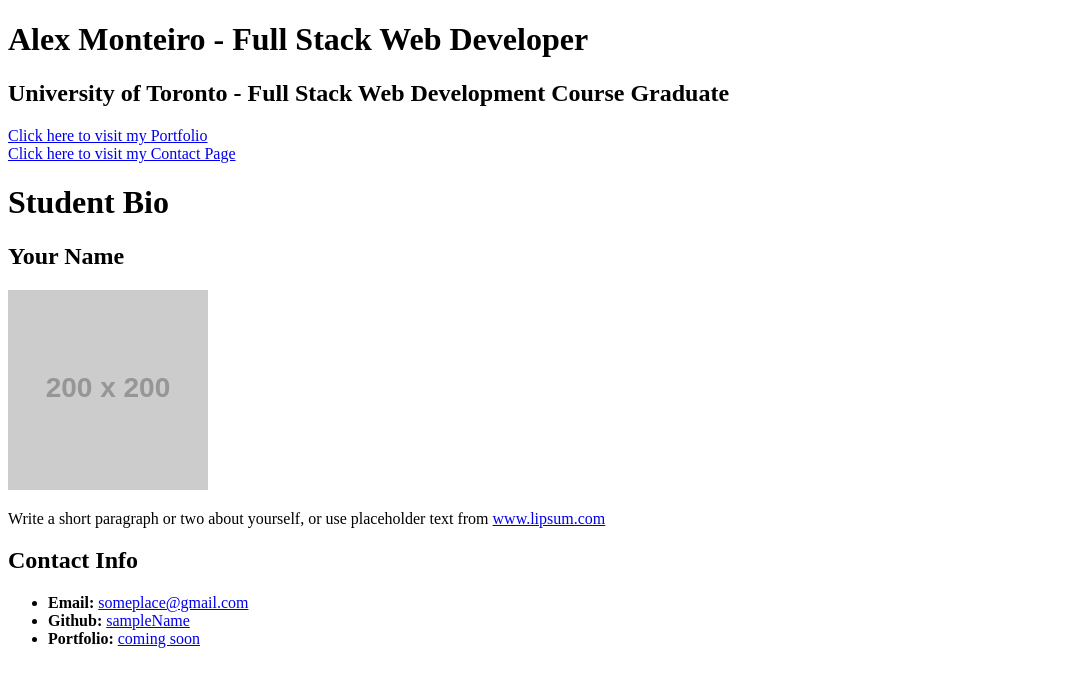
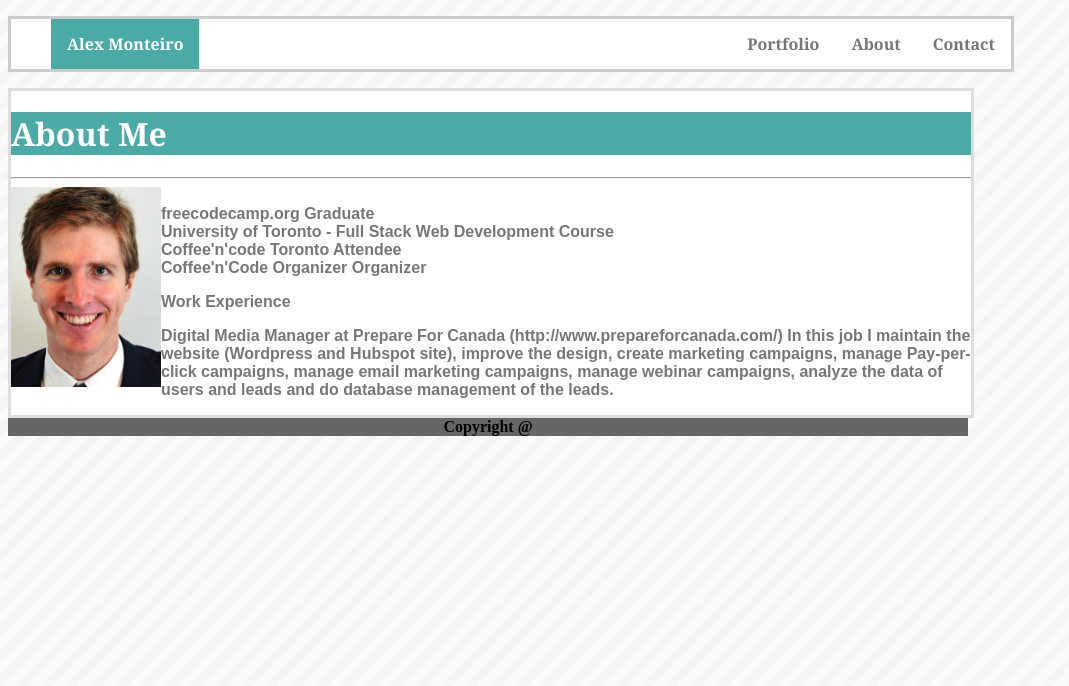
Before and after one commit to alexjmcm/Basic-Portfolio, a plain HTML site: page index.html in a window 1280 px wide. Shown: the whole page, without its empty margins (0-1069 px from the left). Drawn offline with Linux system fonts and the light colour scheme; files that its build step writes are made by us from their sources; placeholder pictures from the web are drawn by us.

Commit message:
index.html created

```diff
--- a/assets/css/style.css
+++ b/assets/css/style.css
@@ -1,3 +1,65 @@
-h1 {
+ul {
+    list-style-type: none;
+    overflow: hidden;
+    background-color: #ffffff;
+    border-color: #cccccc;
+    border-style: solid;
+    width: 960px;
 
 }
+
+li {
+    float: left;
+}
+
+li a {
+    display: block;
+    color: #777777;
+    text-align: center;
+    padding: 14px 16px;
+    text-decoration: none;
+}
+
+li a:hover:not(.active) {
+    background-color: #111;
+}
+
+.active {
+    background-color: #4aaaa5;
+    color: white;
+}
+
+body {
+    width: 960px;
+}
+
+h1, h2, header {
+    background-color: #4aaaa5;
+    font-family: 'Georgia', Times, Times New Roman, serif;
+    width: 960px;
+    color: white;
+}
+
+main {
+    background-color: #ffffff;
+    border-color: #dddddd;
+    border-style: solid;
+    color: #777777;
+    font-family: 'Arial', 'Helvetica Neue', Helvetica, sans-serif;
+    width: 960px;
+    }
+
+footer {
+    background-color: #666666;
+    width: 960px;
+    text-align: center;
+    margin: 0 auto;
+}
+
+/*#bio-image {
+    width: 20%;
+}*/
+
+img {
+    float: left;
+}
--- a/index.html
+++ b/index.html
@@ -3,46 +3,35 @@
 <head>
     <meta charset="UTF-8">
     <title>Alex Monteiro - Full Stack Web Developer</title>
-     <link rel="stylesheet" type="text/css" href="css/style.css">
+    <link rel="stylesheet" type="text/css" href="assets/css/style.css">
 </head>
-<body>
-    <header>
-       <h1> Alex Monteiro - Full Stack Web Developer </h1>
-        </header>
- <h2> University of Toronto - Full Stack Web Development Course Graduate </h2>
-    <section>
- <a href="portfolio.html"> Click here to visit my Portfolio</a>
-        </section>
 
-    <section>
-<a href="contact.html"> Click here to visit my Contact Page</a>
-        </section>
+<body background="assets/images/stripes-light.png">
+    <header class="center-header">
+      <ul>
+        <li><a class="active" a href="index.html"><strong>Alex Monteiro<strong></a></li>
+        <li style="float:right"><a href="contact.html">Contact</a></li>
+        <li style="float:right"><a href="index.html">About</a></li>
+        <li style="float:right"><a href="portfolio.html">Portfolio</a></li>
+      </ul>
+    </header>
 
-<header>
-    <h1>Student Bio</h1>
-  </header>
-  <div class="container">
-    <section id="main-bio">
-      <h2>Your Name</h2>
-      <img id="bio-image" src="https://placehold.it/200x200" alt="Your Name">
-      <p>Write a short paragraph or two about yourself, or use placeholder text from <a href="http://www.lipsum.com/">www.lipsum.com</a></p>
-    </section>
-    <section id="contact-info">
-      <h2>Contact Info</h2>
-      <ul>
-        <li><strong>Email:</strong> <a href="#">someplace@gmail.com</a></li>
-        <li><strong>Github:</strong> <a href="#">sampleName</a></li>
-        <li><strong>Portfolio:</strong> <a href="#">coming soon</a></li>
-      </ul>
-    </section>
-  </div>
-
-
-
-
-
-
-
-
+    <main>
+      <h1>About Me</h1>
+      <hr>
+        <div class="container">
+          <section id="main-bio">
+            <img id="bio-image" src="assets/images/alex-formal.jpg" alt="alex-formal" style="width:150px;height:200px;">
+            <br>freecodecamp.org Graduate
+            <br>University of Toronto - Full Stack Web Development Course
+            <br>Coffee'n'code Toronto Attendee
+            <br>Coffee'n'Code Organizer Organizer
+            <p><strong>Work Experience</strong> </p>
+            <p> Digital Media Manager at Prepare For Canada (http://www.prepareforcanada.com/)
+In this job I maintain the website (Wordpress and Hubspot site), improve the design, create marketing campaigns, manage Pay-per-click campaigns, manage email marketing campaigns, manage webinar campaigns, analyze the data of users and leads and do database management of the leads.
+          </section>
+         </div>
+     </main>
+     <footer>Copyright @ </footer>
 </body>
 </html>
```
Also changed, not shown: portfolio.html (+3 -0 lines), assets/images/alex-formal.jpg (added), assets/images/coffee-n-code-ottawa.jpg (added), assets/images/free-code-conference-2017.jpg (added), assets/images/stripes-light.png (added).
